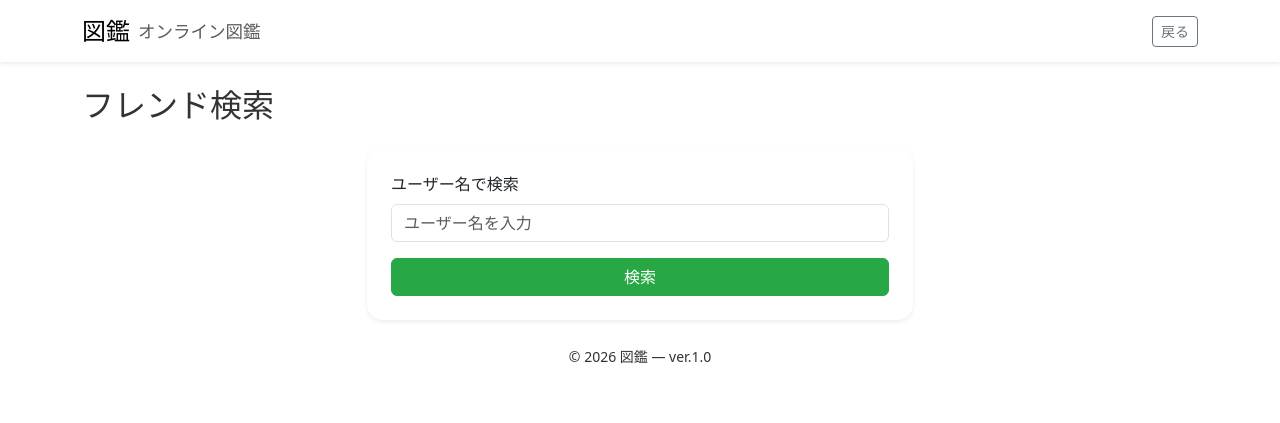
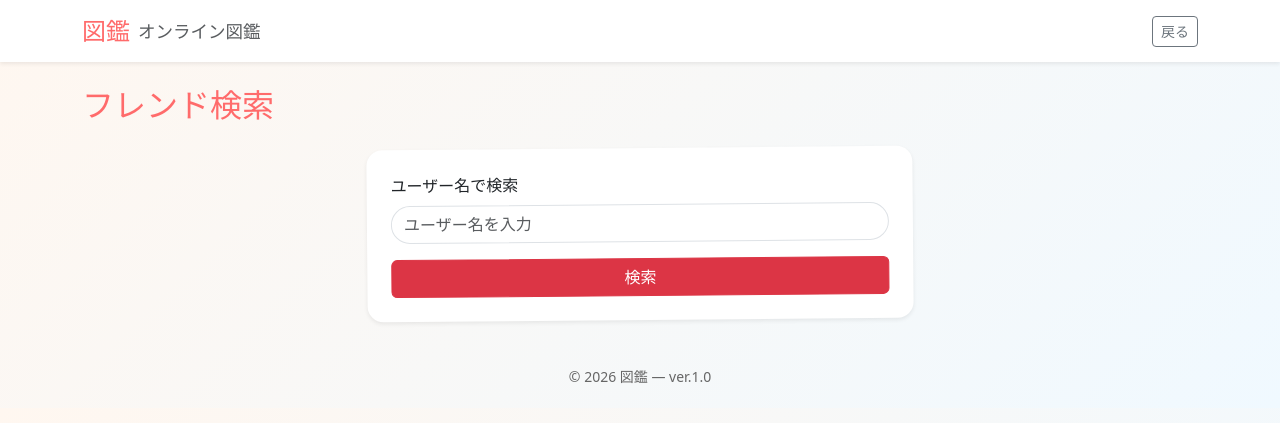
Before and after one commit to yuto113/PictorialBookApp, a Flask app: template templates/friend_search.html in a window 1280 px wide. Shown: the top 423 px of the page. Run offline with Flask 3, Linux system fonts and the light colour scheme; the template is opened without the code that fills it, so the values that code supplies are empty; parts of the project's set-up code (start-up, migrations or seed data) failed here and were passed over.

Commit message:
fix: revert friend pages to pink theme

```diff
--- a/templates/friend_search.html
+++ b/templates/friend_search.html
@@ -9,51 +9,13 @@
         integrity="sha384-9ndCyUaIbzAi2FUVXJi0CjmCapSmO7SnpJef0486qhLnuZ2cdeRhO02iuK6FUUVM" crossorigin="anonymous">
     <style>
         body {
-            background: {
-                    {
-                    'linear-gradient(135deg, #f0fff4 0%, #e8f5e9 100%)' if is_school_user else 'linear-gradient(135deg, #fff7f0 0%, #f0f9ff 100%)'
-                }
-            }
-
-            ;
+            background: linear-gradient(135deg, #fff7f0 0%, #f0f9ff 100%);
             color: #333;
         }
-
-        .brand-color {
-            color: {
-                    {
-                    '#28a745' if is_school_user else '#ff6b6b'
-                }
-            }
-
-            ;
-        }
-
-            {
-            % if is_school_user %
-        }
-
-        .btn-primary,
-        .btn-danger {
-            background-color: #28a745 !important;
-            border-color: #28a745 !important;
-        }
-
-        .btn-outline-primary,
-        .btn-outline-danger {
-            color: #28a745 !important;
-            border-color: #28a745 !important;
-        }
-
-        .btn-outline-primary:hover,
-        .btn-outline-danger:hover {
-            background-color: #28a745 !important;
-            color: white !important;
-        }
-
-            {
-            % endif %
-        }
+        .brand-color { color: #ff6b6b; }
+        .card-tilt { transform: rotate(-0.5deg); }
+        .search-input { border-radius: 50px; }
+        .footer { background: transparent; color: #666; padding: 1.25rem 0; }
     </style>
 </head>
 
```
